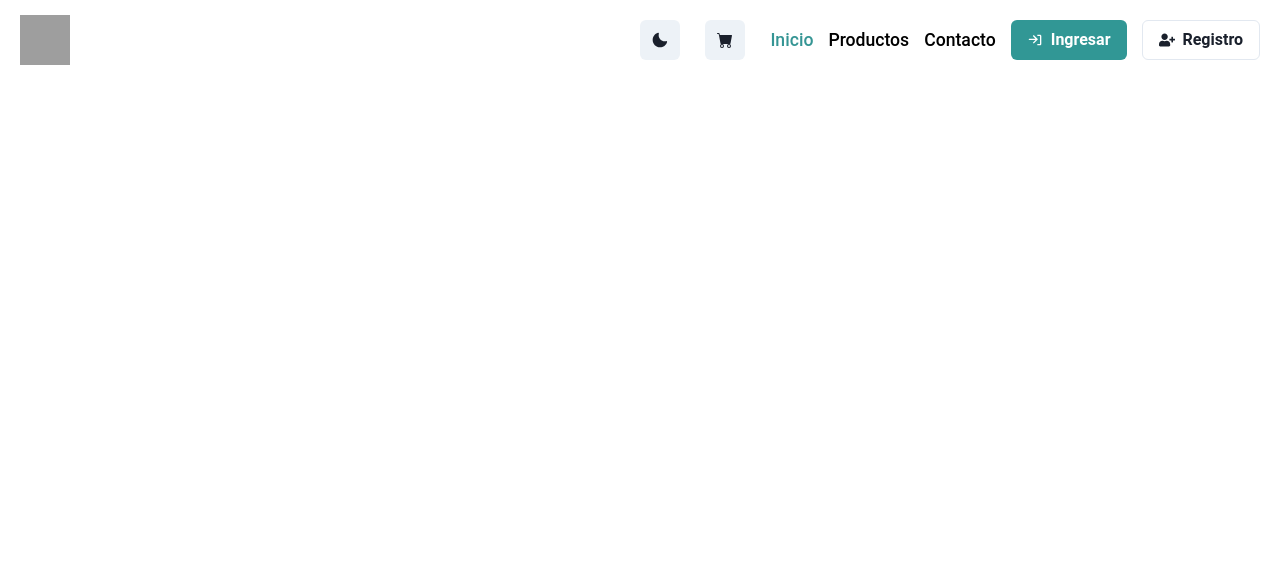
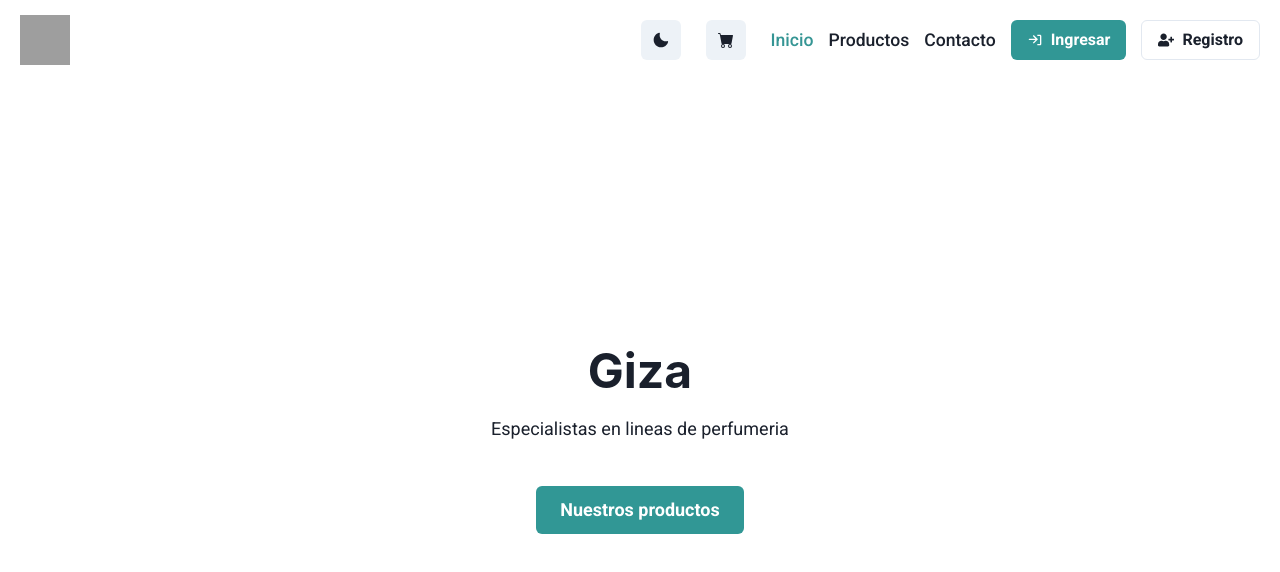
Before and after one commit to RamiroPerez07/Giza, a React (Create React App) app: page / in a window 1280 px wide. Shown: the top 572 px of the page. Built offline with nearby package versions, Linux system fonts and the light colour scheme; grey boxes are pictures that could not be loaded.

Commit message:
terminada seccion hero

```diff
--- a/public/index.html
+++ b/public/index.html
@@ -24,6 +24,11 @@
       work correctly both with client-side routing and a non-root public URL.
       Learn how to configure a non-root public URL by running `npm run build`.
     -->
+    <!--Google Font- Roboto-->
+    <link rel="preconnect" href="https://fonts.googleapis.com">
+    <link rel="preconnect" href="https://fonts.gstatic.com" crossorigin>
+    <link href="https://fonts.googleapis.com/css2?family=Roboto:ital,wght@0,100;0,300;0,400;0,500;0,700;0,900;1,100;1,300;1,400;1,500;1,700;1,900&display=swap" rel="stylesheet">
+    <link rel="apple-touch-icon" href="%PUBLIC_URL%/logo192.png" />
     <title>React App</title>
   </head>
   <body>
--- a/src/components/Header/Header.js
+++ b/src/components/Header/Header.js
@@ -7,4 +7,8 @@ export const StyledHeader = styled(Box)`
   display: grid;
   align-items: start;
   justify-items: center;
+  position: fixed;
+  top: 0px;
+  left: 0px;
+  z-index: 1;
 `;
--- a/src/components/Header/Header.jsx
+++ b/src/components/Header/Header.jsx
@@ -1,11 +1,13 @@
 import React from 'react';
 import { StyledHeader } from './Header';
 import {HeaderContent} from '../HeaderContent/HeaderContent.jsx';
+import { colorPalette } from '../../styles/colors';
+import { useColorModeValue } from '@chakra-ui/react';
 
 
 export const Header = () => {
   return (
-    <StyledHeader as="header">
+    <StyledHeader as="header" bg={useColorModeValue(colorPalette.light.primary,colorPalette.dark.primary)}>
       <HeaderContent />
     </StyledHeader>
   )
--- a/src/components/HeaderContent/HeaderContent.js
+++ b/src/components/HeaderContent/HeaderContent.js
@@ -1,6 +1,5 @@
-import { Flex, Image, Icon, Box } from "@chakra-ui/react";
+import { Flex, Image, Box } from "@chakra-ui/react";
 import styled from "styled-components";
-import { colorPalette } from "../../styles/colors";
 
 
 
--- a/src/components/HeaderContent/HeaderContent.jsx
+++ b/src/components/HeaderContent/HeaderContent.jsx
@@ -1,17 +1,18 @@
 import React from 'react';
-import { Spacer, useColorMode } from "@chakra-ui/react";
+import { Spacer, useColorMode, useColorModeValue } from "@chakra-ui/react";
 import {BsCartFill} from 'react-icons/bs';
 import { StyledHeaderContent, StyledImg, StyledMenuOptions } from './HeaderContent';
 import {imgGiza} from "../../utils/parameters.js";
 import { Navbar } from '../Navbar/Navbar.jsx';
 import { IconButton} from '@chakra-ui/react';
 import {SunIcon, MoonIcon} from '@chakra-ui/icons';
+import { colorPalette } from '../../styles/colors';
 
 
 export const HeaderContent = () => {
   const {colorMode, toggleColorMode} = useColorMode()
   return (
-    <StyledHeaderContent>
+    <StyledHeaderContent bg={useColorModeValue(colorPalette.light.primary,colorPalette.dark.primary)}>
       <StyledImg src={imgGiza} alt="Giza" />
       <Spacer />
       <StyledMenuOptions>
--- /dev/null
+++ b/src/components/Hero/Hero.js
@@ -0,0 +1,22 @@
+import styled from "styled-components";
+import { Box } from "@chakra-ui/react";
+
+export const StyledLandingSection = styled(Box)`
+  width: 100%;
+  max-width: 1300px;
+  display: grid;
+  justify-items: center;
+  padding: 10px;
+  min-height: calc(min(1020px, 100vh) - 80px);
+`;
+
+export const StyledHeroBox = styled(Box)`
+  width: 95%;
+  max-width: 500px;
+  display: grid;
+  gap: 20px;
+  grid-auto-rows: min-content;
+  justify-items: center;
+  align-items: start;
+  align-self: center;
+`;
--- /dev/null
+++ b/src/components/Hero/Hero.jsx
@@ -0,0 +1,18 @@
+import React from 'react';
+import { Heading, Text, Button, Box} from '@chakra-ui/react';
+import { colorPalette } from '../../styles/colors';
+import { StyledHeroBox, StyledLandingSection } from './Hero.js';
+
+export const Hero = () => {
+  return (
+    <>
+      <StyledLandingSection as="section">
+        <StyledHeroBox>
+          <Heading as="h1" size='2xl' textAlign={"center"}>Giza</Heading>
+          <Text fontSize='lg' textAlign={"center"}>Especialistas en lineas de perfumeria</Text>
+          <Button size='lg' colorScheme={colorPalette.chakraScheme.button} mt='24px'>Nuestros productos</Button>
+        </StyledHeroBox>
+      </StyledLandingSection>
+    </>
+  )
+}
--- a/src/pages/Home.jsx
+++ b/src/pages/Home.jsx
@@ -1,10 +1,14 @@
 import React from 'react';
 import { Header } from '../components/Header/Header.jsx';
+import { Hero } from '../components/Hero/Hero.jsx';
 
 export const Home = () => {
   return (
     <>
       <Header />
+      <main>
+        <Hero />
+      </main>
     </>
   )
 }
--- a/src/styles/colors.js
+++ b/src/styles/colors.js
@@ -1,12 +1,16 @@
 export const colorPalette = {
   light: {
     primary: "#ffffff",
-    secondary: "#000000",
+    secondary: "#1a202c",
     terciary: "#359594",
   },
   dark: {
-    primary: "#000000",
+    primary: "#1a202c",
     secondary: "#ffffff",
     terciary: "#359594",
+  },
+  chakraScheme: {
+    bg: "teal",
+    button: "teal",
   }
 }
--- a/src/styles/global-styles.js
+++ b/src/styles/global-styles.js
@@ -7,4 +7,28 @@ export const GlobalStyle = createGlobalStyle`
     box-sizing: border-box;
     font-family: 'Roboto', sans-serif;
   }
+
+  body{
+    width: 100%;
+    display: grid;
+    align-items: start;
+    justify-items: center;
+  }
+
+  &#root{
+    width: 100%;
+    display: grid;
+    align-items: start;
+    justify-items: center;
+  }
+
+  main{
+    margin-top: 80px;
+    width: 100%;
+    max-width: 1300px;
+    display: grid;
+    grid-auto-rows: min-content;
+    align-items: start;
+    justify-items: center;
+  }
 `;
```
